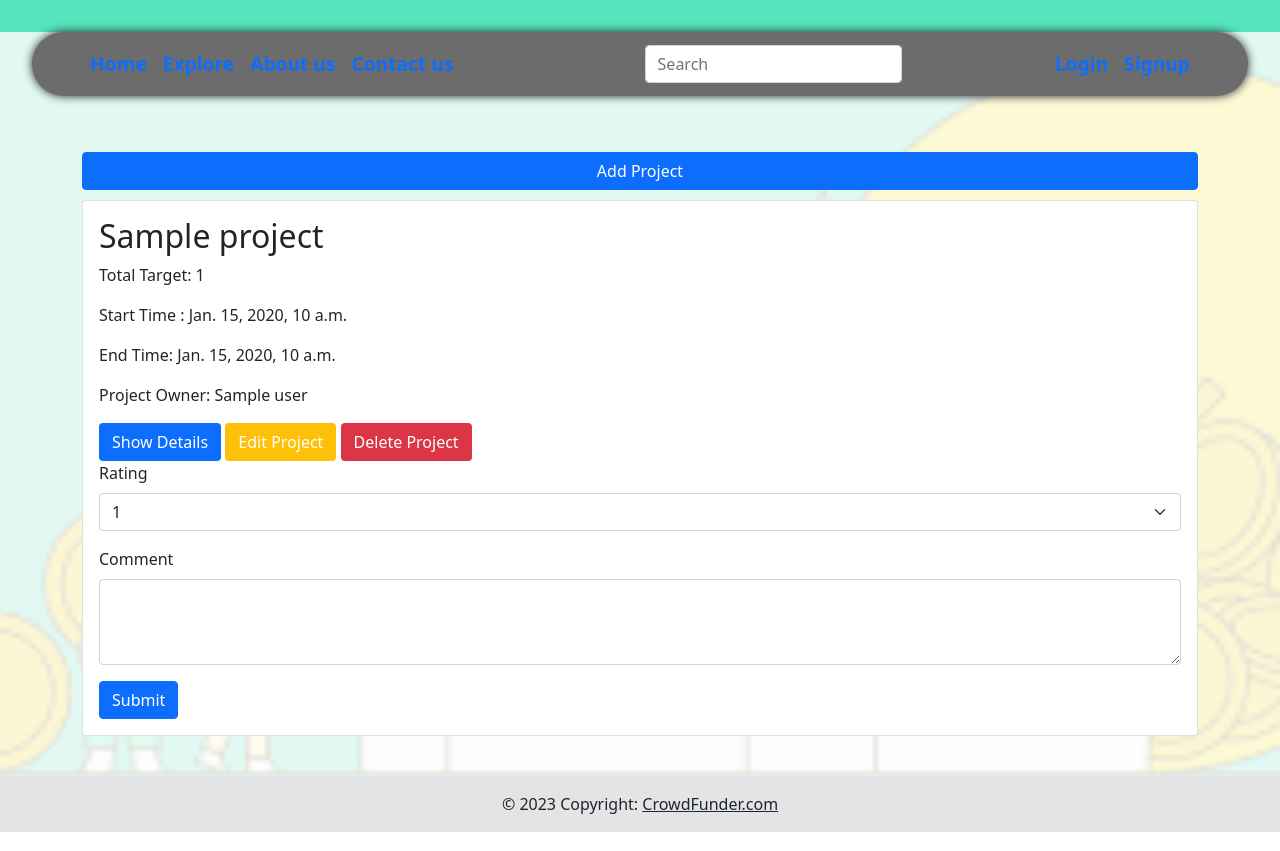
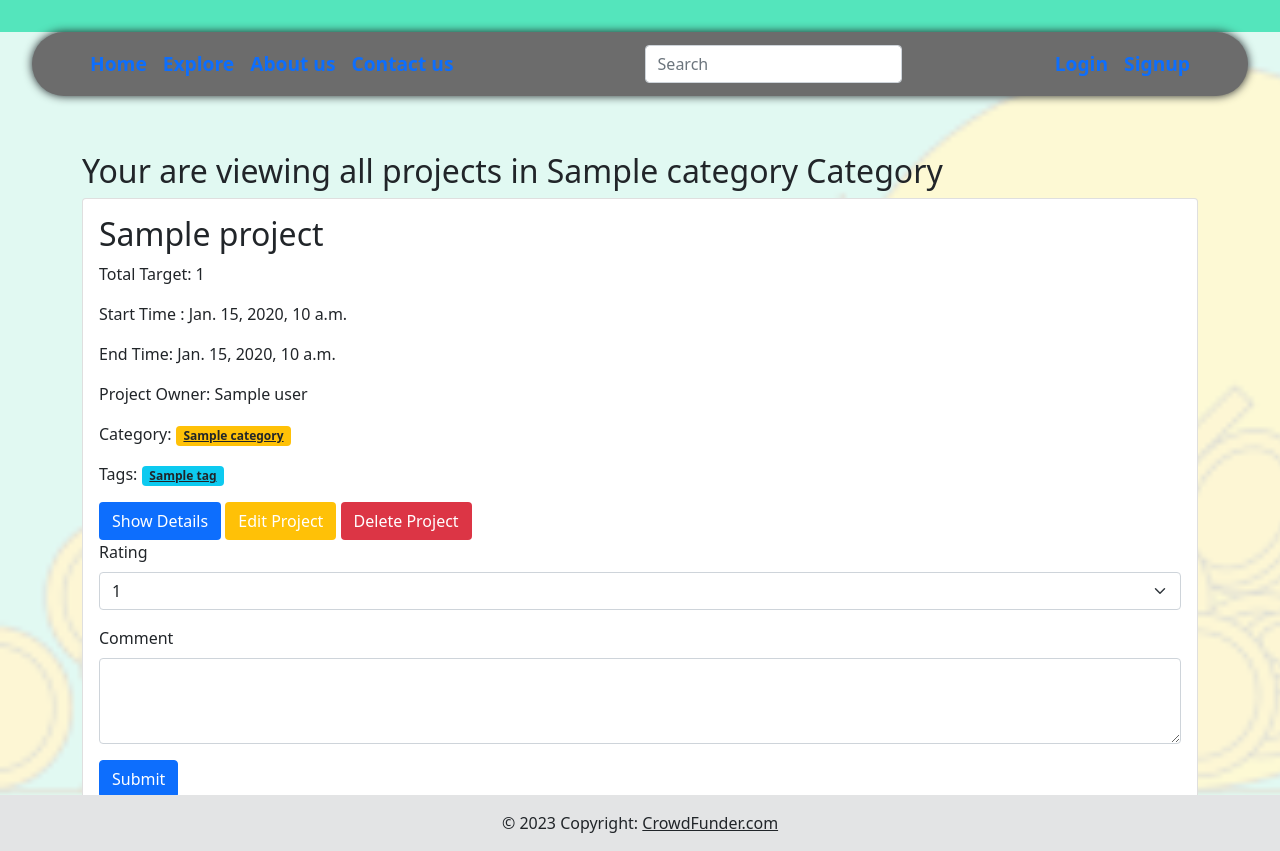
Before and after one commit to MoustafaAscoura/CrowdFunder, a Django app: template CrowdFunder/projects/templates/projects/project_list.html in a window 1280 px wide. Run offline with Django 4.2, Linux system fonts and the light colour scheme; the template is opened without the code that fills it: most values are stand-ins (such as "Sample title", 1, 10 or a date in 2020); some libraries are stand-ins or nearby versions.

Commit message:
Search projects, view by category or tag

```diff
--- a/CrowdFunder/home/views.py
+++ b/CrowdFunder/home/views.py
@@ -16,8 +16,11 @@ def about(request):
 
 class SearchView(generic.ListView):
     template_name = 'projects/project_list.html'
+    model = Project
+    context_object_name = 'projects'
+
     def get_queryset(self):
         param = self.request.GET.get('param')
         projects = Project.objects.filter(title__icontains=param)
-        self.extra_context={'mode':'search'}
+        self.extra_context={'search':param}
         return projects
--- a/CrowdFunder/projects/templates/projects/project_list.html
+++ b/CrowdFunder/projects/templates/projects/project_list.html
@@ -4,7 +4,21 @@
 <br>
 
     <div class="container">
-        <a class="btn btn-primary w-100" href="{% url 'project_create' %}" style="margin-bottom: 10px;">Add Project</a>
+
+        {% if category %}
+            <h2>Your are viewing all projects in {{category}} Category</h2>
+        {% elif tag %}
+            <h2>Your are viewing all projects with {{tag}} Tag</h2>
+        {% elif search %}
+            <h2>Search results for: {{search}}</h2>
+        {% else %}
+            {% if user.id %}
+            <div class="d-flex justify-content-center">
+                <a class="btn btn-primary w-50 mx-auto" href="{% url 'project_create' %}" style="margin-bottom: 10px;">Add Project</a>
+            </div>
+            {%endif%}
+            <h2>Explore all current projects</h2>
+        {%endif%}
 
         {% for project in projects %}
         <div class="card mb-3">
@@ -14,6 +28,13 @@
                 <p class="card-text">Start Time : {{ project.start_time }}</p>
                 <p class="card-text">End Time: {{ project.end_time }}</p>
                 <p class="card-text">Project Owner: {{ project.user }}</p>
+                <p class="card-text">Category: <a class="badge bg-warning text-dark" href="{% url 'category' category=project.category%}">{{ project.category }}</a></p>
+                <p class="card-text">Tags: {% for tag in project.tags %}
+                    <a class="badge bg-info text-dark" href="{% url 'tag' tag=tag%}">{{ tag }}</a>
+                {%endfor%}
+                </p>
+
+
                 <!-- Display other project details as needed -->
                 <a class="btn bg-primary text-white" href="{% url 'project_detail' id=project.id %}">Show Details</a>
                 <a class="btn bg-warning text-white" href="{% url 'edit_project' id=project.id %}">Edit Project</a>
--- a/CrowdFunder/projects/urls.py
+++ b/CrowdFunder/projects/urls.py
@@ -1,7 +1,7 @@
 from django.urls import path
 from django.contrib.auth.decorators import login_required
 
-from projects.views import project_detail, project_list, CreateProject,edit_project,delete, CategoryView
+from projects.views import project_detail, project_list, CreateProject,edit_project,delete, CategoryView, TagView
 
 urlpatterns = [
     path('', project_list, name='project_list'),
@@ -9,5 +9,6 @@ urlpatterns = [
     path('delete/<int:id>', delete, name='project_delete'),
     path('create', login_required(CreateProject.as_view()), name='project_create'),
     path('edit/<int:id>', edit_project, name='edit_project'),
-    path('category/<str:category>' , CategoryView.as_view() , name='category_detail'),
+    path('category/<str:category>' , CategoryView.as_view() , name='category'),
+    path('tags/<str:tag>' , TagView.as_view() , name='tag'),
 ]
--- a/notes.txt
+++ b/notes.txt
@@ -69,7 +69,8 @@ User: A new app
 	- The user can create a project fund raise campaign which contains:
 		- Title
 		- Details
-		- Category (from list of categories added previously by admins) - Multiple pictures
+		- Category (from list of categories added previously by admins)
+		- Multiple pictures
 		- Total target (i.e 250000 EGP)
 		- Multiple Tags
 		- Set start/end time for the campaign
```
Also changed, not shown: CrowdFunder/projects/views.py (+17 -3 lines).
